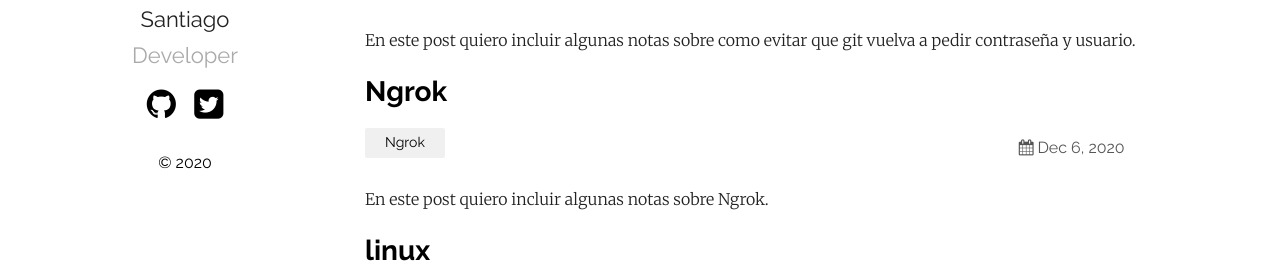
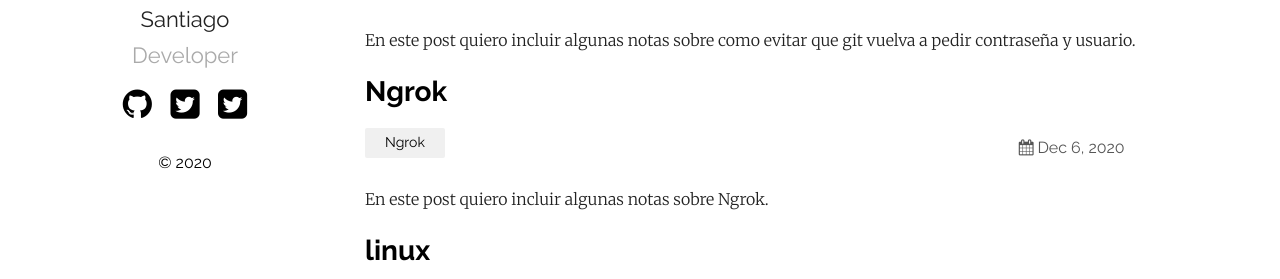
Before and after one commit to santiago500/santiago500.github.io, a Jekyll site: the page built from index.md, in a window 1280 px wide. Shown: the part 370-649 px from the top of the page. Built offline with Jekyll 4.4.1, drawn with Linux system fonts in a browser that asks for light colours.

Commit message:
update default.html

```diff
--- a/_layouts/default.html
+++ b/_layouts/default.html
@@ -16,8 +16,8 @@
                 {%- if site.plainwhite.social_links.linkedIn -%}
 				<a href="https://www.linkedin.com/{{ site.plainwhite.social_links.linkedIn }}"><li><i class="icon-twitter-squared"></i></li></a>
                 {%- endif -%}
-                {%- if site.plainwhite.social_links.twitter -%}
-                <a href="https://twitter.com/{{ site.plainwhite.social_links.twitter }}"><li><i class="icon-linkedIn-squared"></i></li></a>
+                 {%- if site.plainwhite.social_links.linkedIn -%}
+				<a href="https://www.linkedin.com/{{ site.plainwhite.social_links.linkedIn }}"><li><i class="icon-twitter-squared"></i></li></a>
                 {%- endif -%}
 			</ul>
 			<p>&copy; 2020</p>
```
